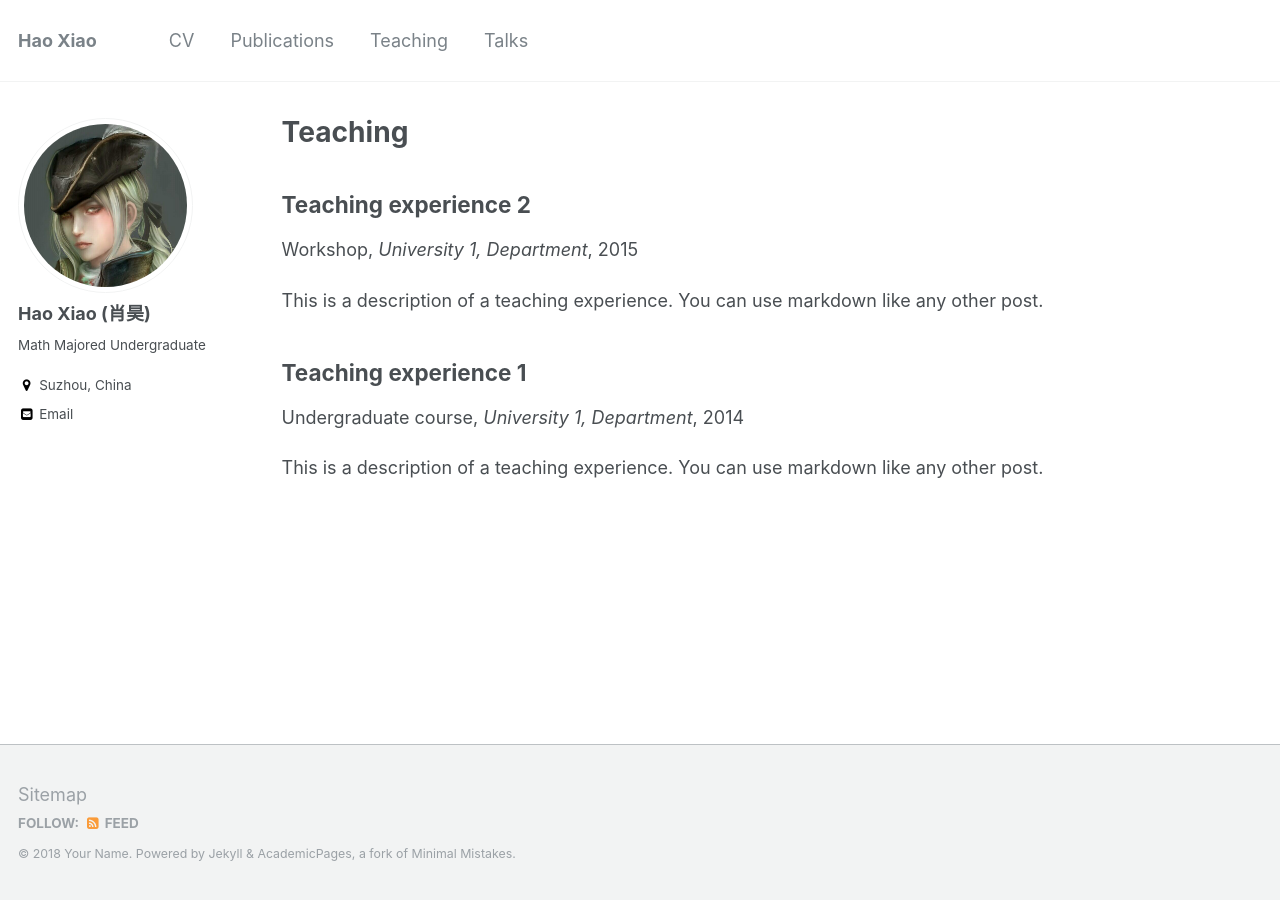
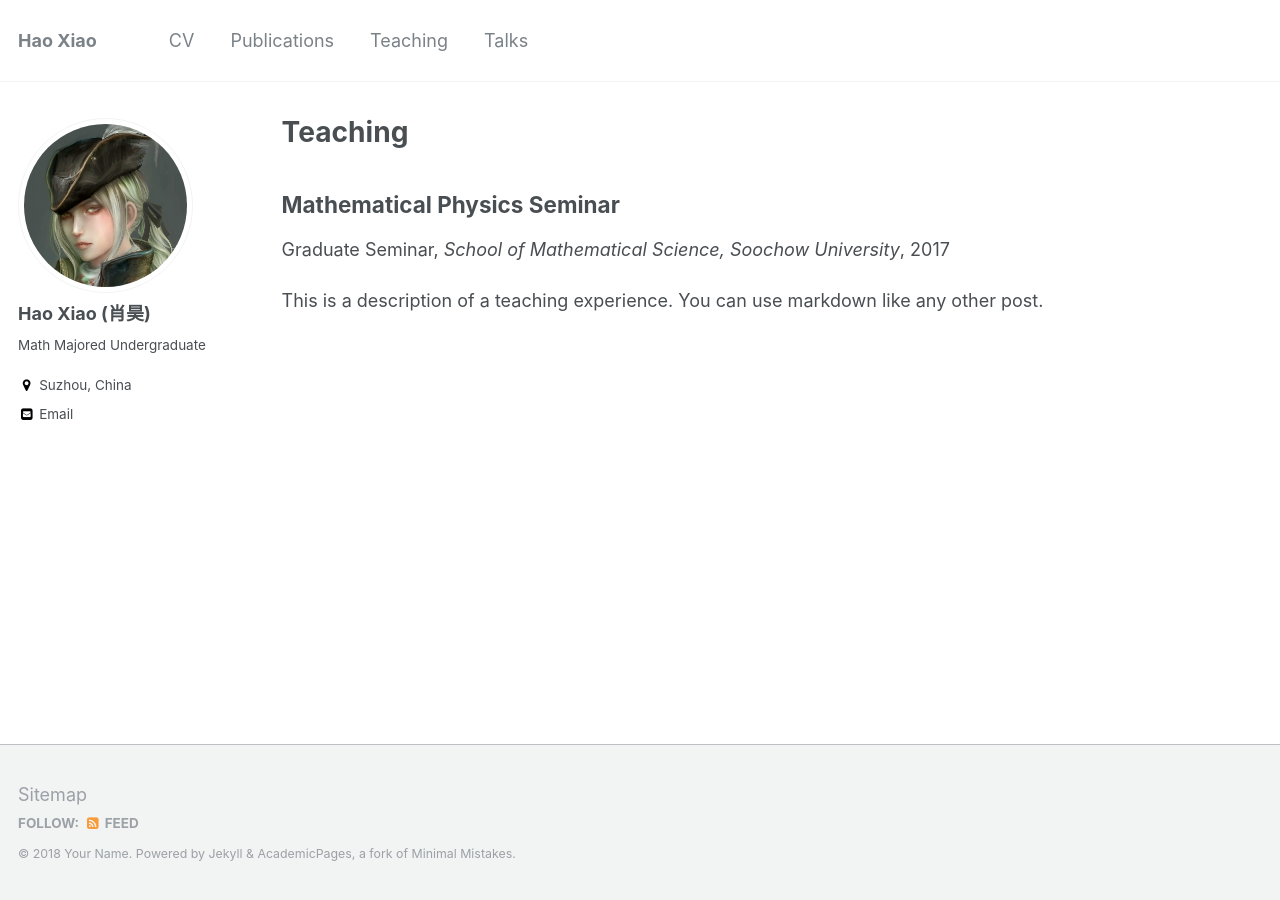
Before and after one commit to Hao-Xiao/Hao-Xiao.github.io, a Jekyll site: the page built from _pages/teaching.html, in a window 1280 px wide. Built offline with Jekyll 4.4.1, drawn with Linux system fonts in a browser that asks for light colours.

Commit message:
7/12/2018_2

```diff
--- a/_teaching/2015-spring-teaching-2.md
+++ /dev/null
@@ -1,20 +0,0 @@
----
-title: "Teaching experience 2"
-collection: teaching
-type: "Workshop"
-permalink: /teaching/2015-spring-teaching-1
-venue: "University 1, Department"
-date: 2015-01-01
-location: "City, Country"
----
-
-This is a description of a teaching experience. You can use markdown like any other post.
-
-Heading 1
-======
-
-Heading 2
-======
-
-Heading 3
-======
--- a/_teaching/2014-spring-teaching-1.md
+++ b/_teaching/2017-autumn-teaching-1.md
@@ -1,11 +1,11 @@
 ---
-title: "Teaching experience 1"
+title: "Mathematical Physics Seminar"
 collection: teaching
-type: "Undergraduate course"
+type: "Graduate Seminar"
 permalink: /teaching/2014-spring-teaching-1
-venue: "University 1, Department"
-date: 2014-01-01
-location: "City, Country"
+venue: "School of Mathematical Science, Soochow University"
+date: 2017-09-04
+location: "Suzhou, China"
 ---
 
 This is a description of a teaching experience. You can use markdown like any other post.
```
Also changed, not shown: 9 other files.
